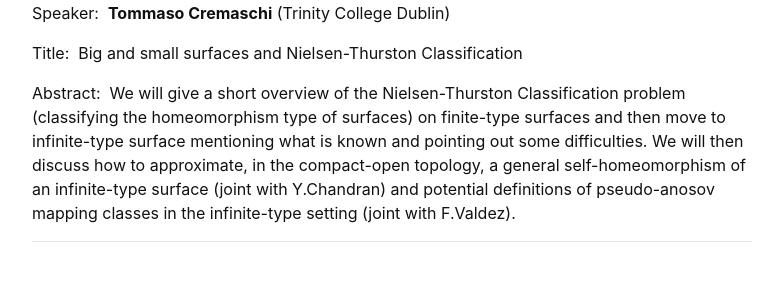
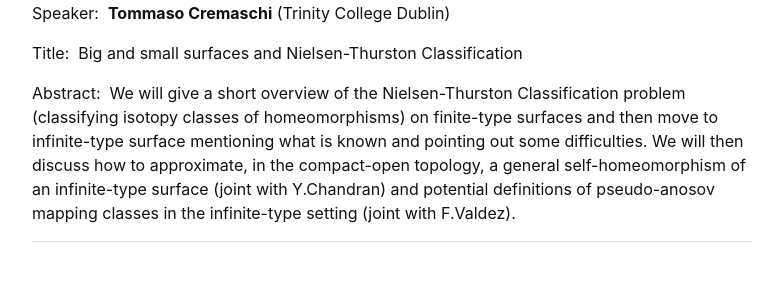
Before and after one commit to kcl-geometry-seminar/kcl-geometry-seminar.github.io, a Jekyll site: the page built from pages/index.md, in a window 1280 px wide and 900 px high, scrolled down 2012 px. Shown: the part 177-477 px from the top of the window, without its empty margins (248-1031 px from the left). Built offline with Jekyll 4.4.1, drawn with Linux system fonts in a browser that asks for light colours; formulas are drawn with MathJax 3; a script that is not in the unit is left out.

Commit message:
Update index.md
Edited the abstract for Cremaschi's talk.

```diff
--- a/pages/index.md
+++ b/pages/index.md
@@ -75,7 +75,7 @@ Speaker:&nbsp; **Tommaso Cremaschi** (Trinity College Dublin)
 
 Title:&nbsp; Big and small surfaces and Nielsen-Thurston Classification
 
-Abstract:&nbsp; We will give a short overview of the Nielsen-Thurston Classification problem (classifying the homeomorphism type of surfaces) on finite-type surfaces and then move to infinite-type surface mentioning what is known and pointing out some difficulties. We will then discuss how to approximate, in the compact-open topology, a general self-homeomorphism of an infinite-type surface (joint with Y.Chandran) and potential definitions of pseudo-anosov mapping classes in the infinite-type setting (joint with F.Valdez).
+Abstract:&nbsp; We will give a short overview of the Nielsen-Thurston Classification problem (classifying isotopy classes of homeomorphisms) on finite-type surfaces and then move to infinite-type surface mentioning what is known and pointing out some difficulties. We will then discuss how to approximate, in the compact-open topology, a general self-homeomorphism of an infinite-type surface (joint with Y.Chandran) and potential definitions of pseudo-anosov mapping classes in the infinite-type setting (joint with F.Valdez).
 
 
 ---------------------------------------------------------
```
